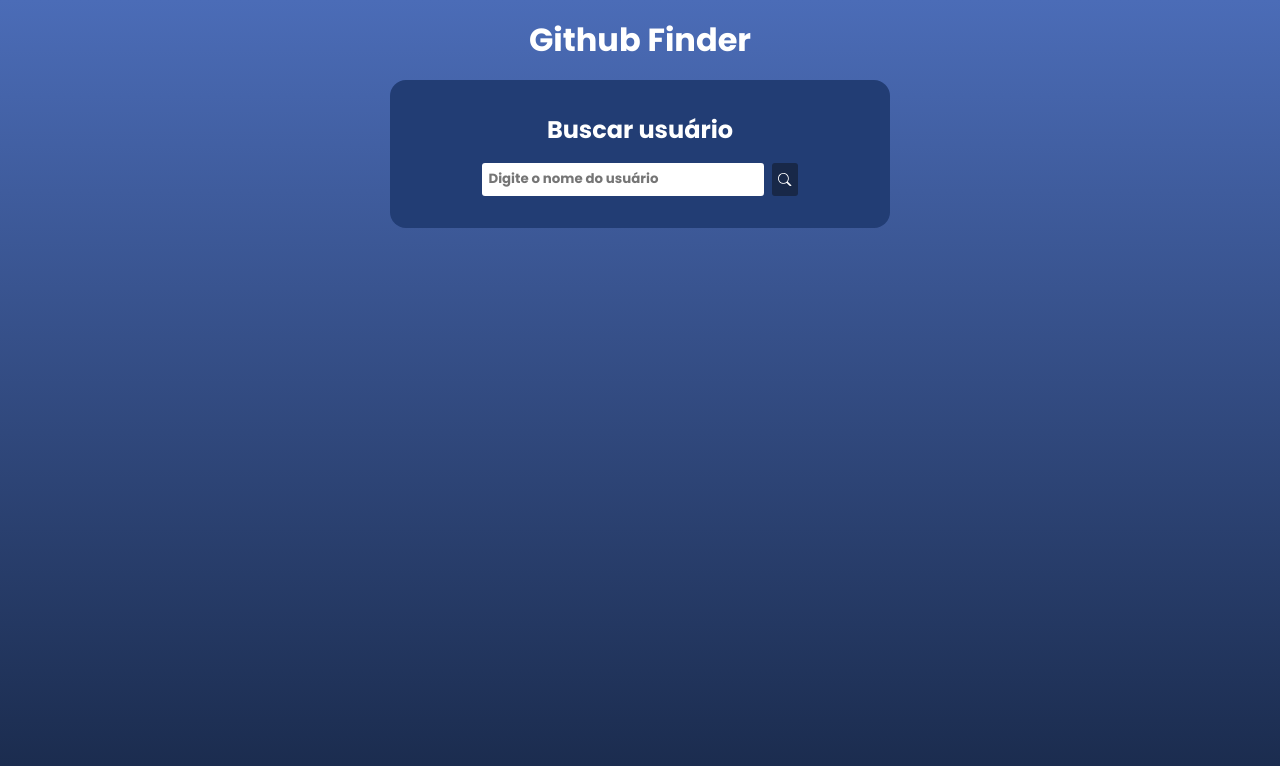
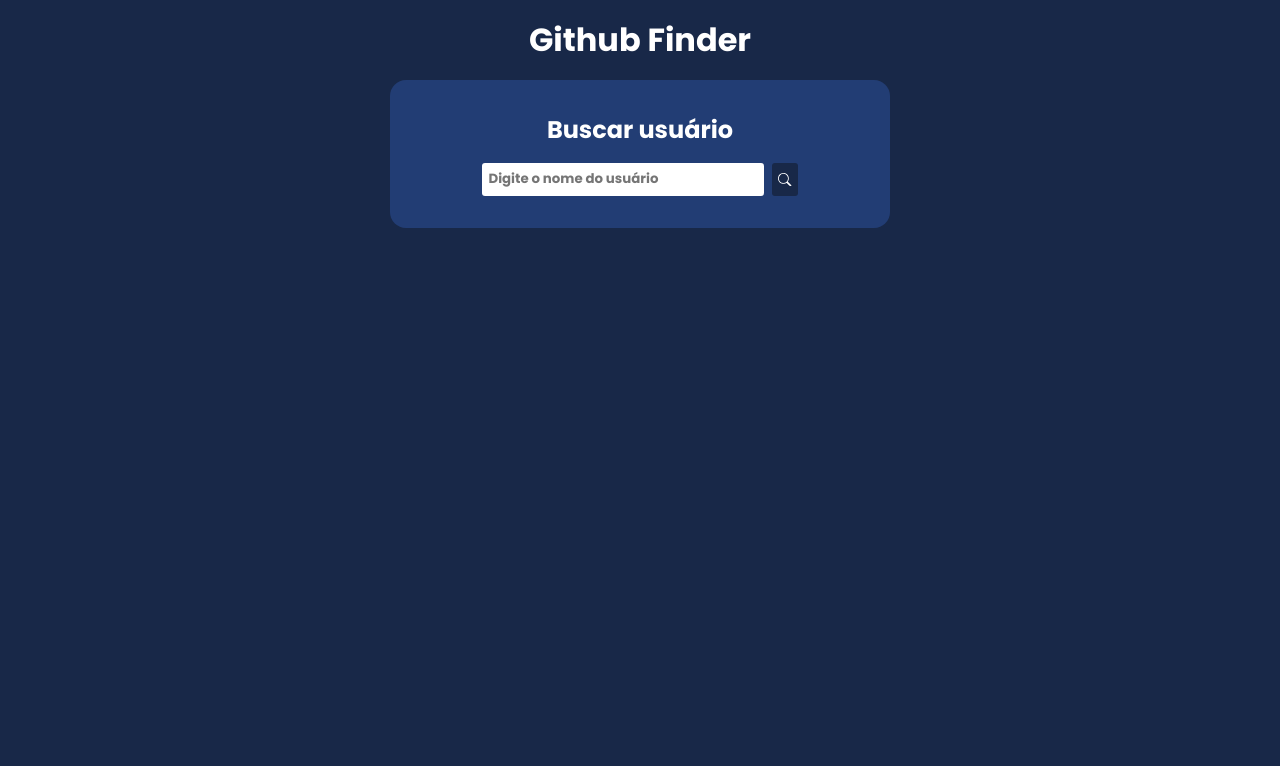
Before and after one commit to DanielMT7/github-finder, a React (Vite) app in the folder github-finder/: page / in a window 1280 px wide. Shown: the top 766 px of the page. Built offline with nearby package versions, Linux system fonts and the light colour scheme.

Commit message:
chore: remove gradient do background

```diff
--- a/github-finder/src/index.css
+++ b/github-finder/src/index.css
@@ -7,11 +7,7 @@
 }
 
 body {
-  width: 100vw;
-  height: 100vh;
-  background: #4b6cb7;  /* fallback for old browsers */
-  background: -webkit-linear-gradient(to top, #182848, #4b6cb7);  /* Chrome 10-25, Safari 5.1-6 */
-  background: linear-gradient(to top, #182848, #4b6cb7); /* W3C, IE 10+/ Edge, Firefox 16+, Chrome 26+, Opera 12+, Safari 7+ */
+  background: #182848;
 }
 
 a {
```
